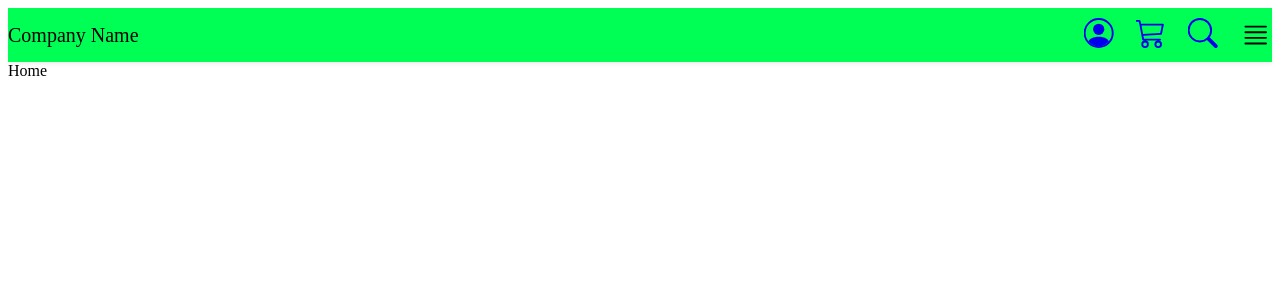
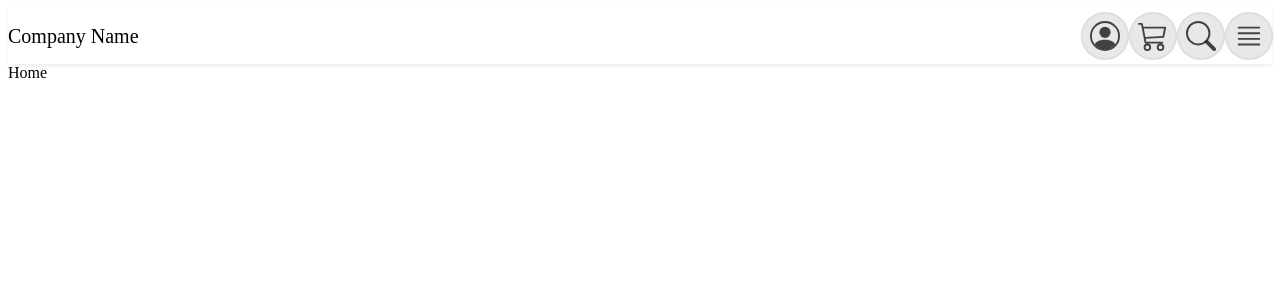
Before and after one commit to Sam-2019/Navigation-bar, a React (Create React App) app: page / in a window 1280 px wide. Shown: the top 300 px of the page. Built offline with nearby package versions, Linux system fonts and the light colour scheme.

Commit message:
Facebook inspired icons

```diff
--- a/src/Files/Components/Icons.js
+++ b/src/Files/Components/Icons.js
@@ -30,9 +30,10 @@ export const BackIcon = () => {
 
 export const CartIcon = () => {
   return (
+    <div className="icon-wrapper">
       <svg
         viewBox="0 0 16 16"
-      className="bi bi-cart3  rounded "
+        className="bi bi-cart3 icon"
         fill="currentColor"
         xmlns="http://www.w3.org/2000/svg"
         width={width}
@@ -43,14 +44,16 @@ export const CartIcon = () => {
           d="M0 1.5A.5.5 0 0 1 .5 1H2a.5.5 0 0 1 .485.379L2.89 3H14.5a.5.5 0 0 1 .49.598l-1 5a.5.5 0 0 1-.465.401l-9.397.472L4.415 11H13a.5.5 0 0 1 0 1H4a.5.5 0 0 1-.491-.408L2.01 3.607 1.61 2H.5a.5.5 0 0 1-.5-.5zM3.102 4l.84 4.479 9.144-.459L13.89 4H3.102zM5 12a2 2 0 1 0 0 4 2 2 0 0 0 0-4zm7 0a2 2 0 1 0 0 4 2 2 0 0 0 0-4zm-7 1a1 1 0 1 0 0 2 1 1 0 0 0 0-2zm7 0a1 1 0 1 0 0 2 1 1 0 0 0 0-2z"
         />
       </svg>
+    </div>
   );
 };
 
 export const JustifyIcon = () => {
   return (
+    <div className="icon-wrapper">
       <svg
         viewBox="0 0 16 16"
-      className="bi bi-justify rounded"
+        className="bi bi-justify icon"
         fill="currentColor"
         xmlns="http://www.w3.org/2000/svg"
         width={width}
@@ -61,14 +64,16 @@ export const JustifyIcon = () => {
           d="M2 12.5a.5.5 0 0 1 .5-.5h11a.5.5 0 0 1 0 1h-11a.5.5 0 0 1-.5-.5zm0-3a.5.5 0 0 1 .5-.5h11a.5.5 0 0 1 0 1h-11a.5.5 0 0 1-.5-.5zm0-3a.5.5 0 0 1 .5-.5h11a.5.5 0 0 1 0 1h-11a.5.5 0 0 1-.5-.5zm0-3a.5.5 0 0 1 .5-.5h11a.5.5 0 0 1 0 1h-11a.5.5 0 0 1-.5-.5z"
         />
       </svg>
+    </div>
   );
 };
 
 export const UserIcon = () => {
   return (
+    <div className="icon-wrapper">
       <svg
         viewBox="0 0 16 16"
-      className="bi bi-person-circle rounded "
+        className="bi bi-person-circle icon"
         fill="currentColor"
         xmlns="http://www.w3.org/2000/svg"
         width={width}
@@ -81,14 +86,16 @@ export const UserIcon = () => {
           d="M8 1a7 7 0 1 0 0 14A7 7 0 0 0 8 1zM0 8a8 8 0 1 1 16 0A8 8 0 0 1 0 8z"
         />
       </svg>
+    </div>
   );
 };
 
 export const SearchIcon = () => {
   return (
+    <div className="icon-wrapper">
       <svg
         viewBox="0 0 16 16"
-      className="bi bi-search rounded "
+        className="bi bi-search icon"
         fill="currentColor"
         xmlns="http://www.w3.org/2000/svg"
         width={width}
@@ -103,6 +110,7 @@ export const SearchIcon = () => {
           d="M6.5 12a5.5 5.5 0 1 0 0-11 5.5 5.5 0 0 0 0 11zM13 6.5a6.5 6.5 0 1 1-13 0 6.5 6.5 0 0 1 13 0z"
         />
       </svg>
+    </div>
   );
 };
 
--- a/src/Files/Components/Navbar/header.css
+++ b/src/Files/Components/Navbar/header.css
@@ -1,6 +1,6 @@
 .head {
   box-shadow: 0 0.125rem 0.25rem rgba(0, 0, 0, 0.075) !important;
-  background-color: #00ff55;
+  background-color: #ffffff;
   transition: all 0.6s ease-in-out;
   display: flex;
   justify-content: space-between;
@@ -13,45 +13,18 @@
   margin-left: 0.5em;
 }
 
-.header-text2 {
-  text-transform: capitalize;
-}
-
-.section-1 {
-  display: flex;
-  align-items: center;
-  align-items: center;
-}
-
-.section-2 {
-  display: flex;
-  justify-content: space-between;
-  align-items: center;
-  width: 190px;
-}
-
-.section-3 {
-  display: flex;
-  justify-content: space-evenly;
-  align-items: center;
-  width: 50%;
-}
-
-.section-4 {
-  display: flex;
-  align-items: center;
-}
-
 .rounded {
-  border: 1px #474747b8;
-  padding: 5px 1.7px;
+  background-color: #e8e8e8;
+  padding: 7px;
+  color: #00ff55;
+  border-radius: 50%;
 }
 
 .rounded:hover {
   background-color: #474747b8;
   border: 1px #474747b8;
-  border-radius: 0%;
-  padding: 5px 1.7px;
+
+  border-radius: 50%;
   transition: all 0.6s ease-in-out;
 }
 
@@ -69,11 +42,37 @@
     transition: all 0.6s ease-in-out;
   } */
 
+.icon-wrapper {
+  background-color: #e8e8e8;
+  padding: 8px;
+  width: 30px;
+  height: 30px;
+  border-radius: 50%;
+  box-shadow: 0px 0px 2px #888;
+  color: #000000b8;
+}
+
+.icon-wrapper:hover {
+  background-color: #00c8ff46;
+  color: #0040ff;
+}
+
+/* .icon-wrapper {
+      background-color: #c4c4c4;
+      padding: 8px;
+      width: 30px;
+      height: 30px;
+      border-radius: 50%;
+      box-shadow: 0px 0px 2px #888;
+      color: #ffffffb8;
+    }
+
+    .icon-wrapper:hover {
+      color: #00ff11;
+    }
+     */
+
 @media (max-width: 540px) {
-  .section-2 {
-
-    width: 50%;
-  }
 }
 
 @media (max-width: 320px) {
```
Lines whose indentation alone changed are shown as unchanged.
